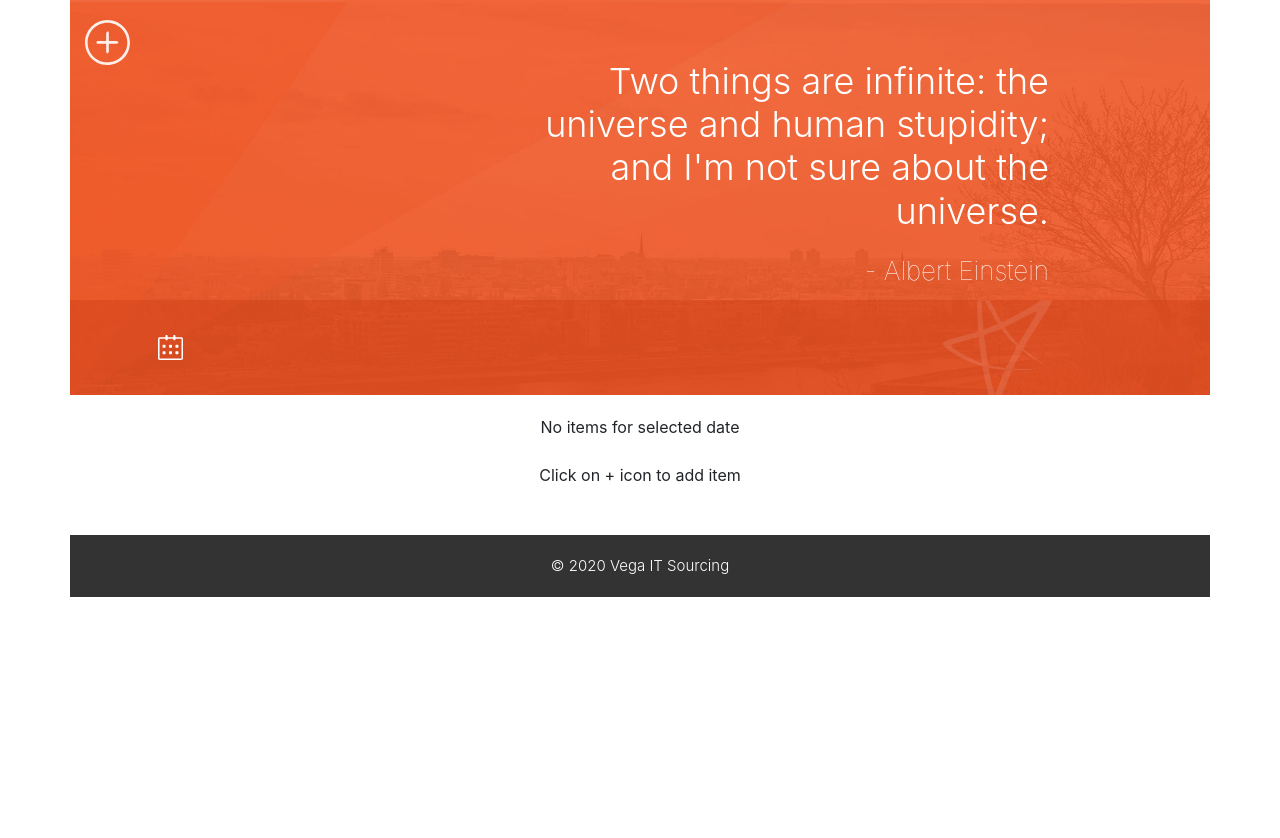
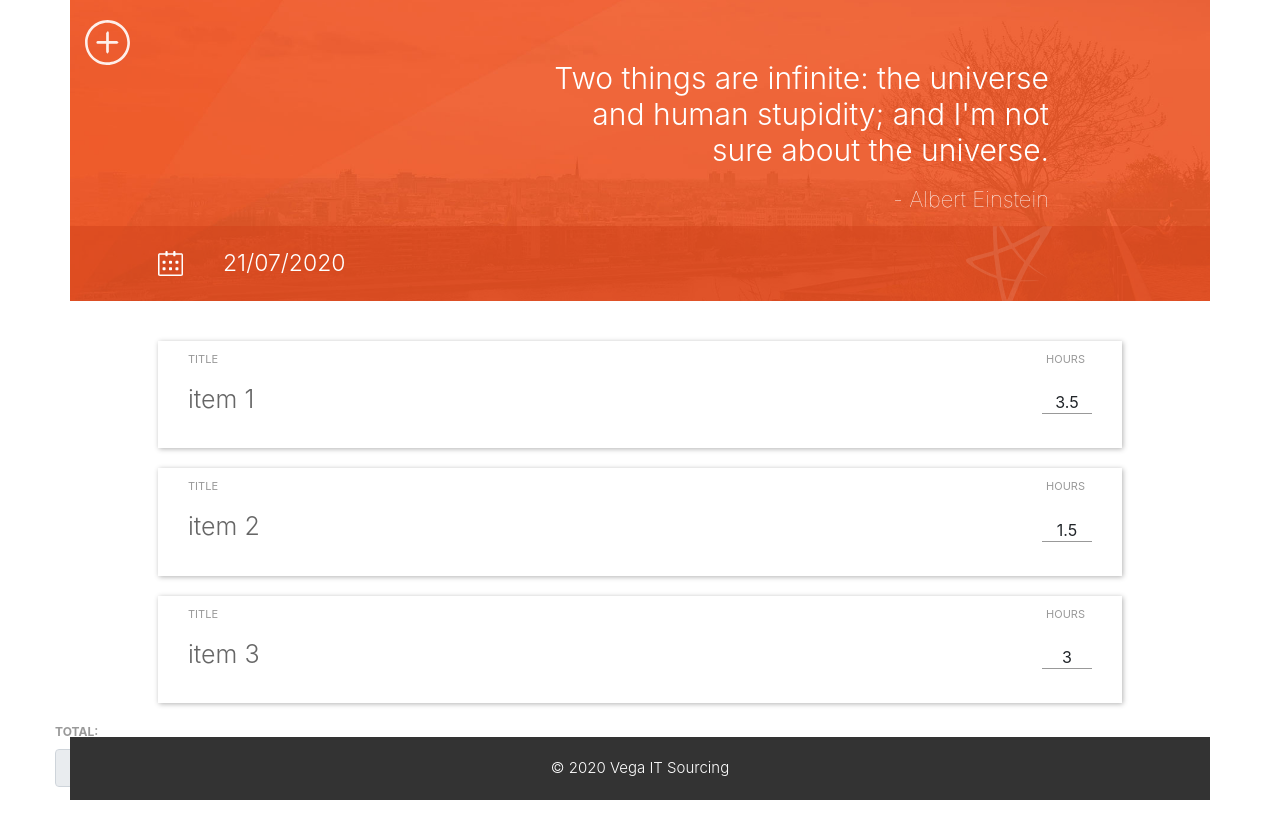
Before and after one commit to JelenaVukojevic/timesheet, a React (Create React App) app: page / in a window 1280 px wide. Shown: the top 838 px of the page. Before the commit the page ends 800 px from the top, so only its background shows below. Built offline with nearby package versions, Linux system fonts and the light colour scheme.

Commit message:
fixed footer position and adding item to state

```diff
--- a/package.json
+++ b/package.json
@@ -7,10 +7,12 @@
     "@testing-library/react": "^9.5.0",
     "@testing-library/user-event": "^7.2.1",
     "bootstrap": "^4.5.0",
+    "moment": "^2.27.0",
     "react": "^16.13.1",
     "react-bootstrap": "^1.2.2",
     "react-dom": "^16.13.1",
     "react-hook-form": "^6.0.8",
+    "react-redux": "^7.2.1",
     "react-scripts": "3.4.1"
   },
   "scripts": {
--- a/src/App.js
+++ b/src/App.js
@@ -3,14 +3,15 @@ import { Container } from 'react-bootstrap';
 import Header from './components/Header.js';
 import Main from './components/Main.js';
 import Footer from './components/Footer.js';
+import moment from 'moment';
 
 const tasks = [];
-tasks['21-07-2020'] = [
-  {id: 1, title: 'item 1', hours: 4},
-  {id: 2, title: 'item 2', hours: 1},
+tasks['21/07/2020'] = [
+  {id: 1, title: 'item 1', hours: 3.5},
+  {id: 2, title: 'item 2', hours: 1.5},
   {id: 3, title: 'item 3', hours: 3},
 ];
-tasks['20-07-2020'] = [
+tasks['20/07/2020'] = [
   {id: 4, title: 'item 4', hours: 5},
   {id: 5, title: 'item 5', hours: 2},
   {id: 6, title: 'item 6', hours: 1},
@@ -19,17 +20,29 @@ tasks['20-07-2020'] = [
 class App extends React.Component {
   constructor(props) {
     super(props);
+    this.urlDate = window.location.pathname.substr(1);
+    this.date = (this.urlDate) ?
+      moment(this.urlDate, 'DD-MM-YYYY').format("DD/MM/YYYY") :
+      moment().format('DD/MM/YYYY');
     this.state = {
       tasks: tasks
     }
   }
 
+
+  save = (data) => {
+    tasks[this.date] = [data];
+    console.log(tasks);
+    this.setState({
+      tasks: tasks
+    });
+  }
+
   render() {
-    const urlDate = window.location.pathname.substr(1);
     return (
       <Container>
-        <Header date={urlDate} />
-        <Main tasks={this.state.tasks[urlDate]} />
+        <Header date={this.date} save={this.save} tasks={this.state.tasks[this.date]} />
+        <Main tasks={this.state.tasks[this.date]} />
         <Footer />
       </Container>
     );
--- a/src/components/Header.js
+++ b/src/components/Header.js
@@ -12,7 +12,7 @@ class Header extends React.Component {
         return(
             <Row className="header">
                 <Row className="wrap">
-                    <NewTaskModal />
+                    <NewTaskModal save={this.props.save} tasks={this.props.tasks} />
                     <div className="header-blockquote">
                         <h1 className="header-quote">{quote.quote}</h1>
                         <div className="header-cite">- {quote.author}</div>
--- a/src/components/Main.js
+++ b/src/components/Main.js
@@ -11,7 +11,7 @@ class Main extends React.Component {
                 total += task.hours;
             })
             tasks = this.props.tasks.map((task) =>
-                <Row className="item-row" key={task.id}>
+                <Row className="item-row" key={task.title}>
                     <div className="check-flag">
                         <span className="small-text-label">Title</span>
                         <span className="small-text-label hours">Hours</span>
--- a/src/components/NewTaskModal.js
+++ b/src/components/NewTaskModal.js
@@ -11,6 +11,7 @@ class NewTaskModal extends React.Component {
         };
         this.handleShow = this.handleShow.bind(this);
         this.handleClose = this.handleClose.bind(this);
+        this.saveTask = this.saveTask.bind(this);
     }
 
     handleShow() {
@@ -19,6 +20,11 @@ class NewTaskModal extends React.Component {
 
     handleClose() {
         this.setState({show: false});
+    }
+
+    saveTask(data) {
+        this.props.save(data);
+        this.setState({ show: false });
     }
 
     render() {
@@ -38,7 +44,7 @@ class NewTaskModal extends React.Component {
                         <Modal.Title>Create a task:</Modal.Title>
                     </Modal.Header>
                     <Modal.Body className="js-modal-inner">
-                        <TaskForm />
+                        <TaskForm saveTask={this.saveTask}/>
                     </Modal.Body>
                 </Modal>
             </div>
--- a/src/components/TaskForm.js
+++ b/src/components/TaskForm.js
@@ -2,9 +2,11 @@ import React from 'react';
 import { Form, Button } from 'react-bootstrap';
 import { useForm } from 'react-hook-form';
 
-export default function TaskForm() {
-    const { register, handleSubmit, watch, errors, formState } = useForm();
-    const onSubmit = data => console.log(data);
+export default function TaskForm(props) {
+    const { register, handleSubmit, watch, errors } = useForm();
+    const onSubmit = data => {props.saveTask(data)};
+    const watchTitle = watch("title");
+    const watchHours = watch("hours");
 
     return(
         <Form action="" onSubmit={handleSubmit(onSubmit)}>
@@ -16,26 +18,42 @@ export default function TaskForm() {
                     name="title"
                     id=""
                     placeholder="Enter title here..."
+                    area-invalid={errors.title ? "true" : "false"}
                     ref={ register({ required: true }) }
                 />
+                {errors.title && (<p className="error">Field Title is required</p>)}
             </Form.Group>
             <Form.Group className="field-wrap">
                 <Form.Label className="label" htmlFor="">Hours:</Form.Label>
                 <Form.Control
                     className="field"
-                    type="text"
+                    type="number"
                     name="hours"
                     id=""
+                    step="0.05"
                     placeholder="Add hours here..."
-                    ref={ register({ required: true }) }
+                    area-invalid={errors.hours ? "true" : "false"}
+                    ref={
+                        register({
+                            required: true,
+                            pattern: /[0-9].[0-9]{2}/
+                        })
+                    }
                 />
+                {errors.hours?.type === 'required' && <p className="error">Field Hours is required</p>}
+                {errors.hours?.type === 'pattern' && <p className="error">Field Hours can contain numbers</p>}
             </Form.Group>
-            {errors.title && <p className="error">Title is required</p>}
-            {errors.hours && <p className="error">Hours is required</p>}
             <Form.Group className="btn-wrap align-right">
-                <Button variant="primary" type="submit" disabled={!formState.isValid} >
-                    Create
-                </Button>
+                {(!!watchTitle && !!watchHours) && (
+                    <Button variant="primary" type="submit"  >
+                        Create
+                    </Button>
+                )}
+                {(!watchTitle || !watchHours) && (
+                    <Button variant="primary" type="submit" disabled={true}>
+                        Create
+                    </Button>
+                )}
             </Form.Group>
         </Form>
     );
--- a/src/index.css
+++ b/src/index.css
@@ -83,13 +83,13 @@ body {
 	margin-top: 0;
 	margin-bottom: 0.5em;
 	color: #fff;
-	font-size: 36px;
+	font-size: 30px;
 	font-weight: 300;
 }
 
 .header-cite {
 	color: #fff;
-	font-size: 26px;
+	font-size: 22px;
 	font-weight: 100;
 }
 
@@ -131,7 +131,7 @@ body {
 	display: -ms-flexbox;
 	display: flex;
 	align-items: center;
-	padding: 35px 0;
+	padding: 20px 0;
 }
 
 .date-wrap time {
@@ -163,6 +163,8 @@ body {
 	padding: 20px 0;
 	background-color: #333;
 	text-align: center;
+	position: sticky;
+	bottom: 0;
 }
 
 .footer .copy {
@@ -408,7 +410,7 @@ body {
 
 .modal .error {
 	color: #f00;
-	margin-bottom: 0.5rem;
+	margin: 0.5rem 0;
 }
 
 @media only screen and (max-width: 600px) {
```
Also changed, not shown: 1 other file (tests, documents, lock files or other folders).
